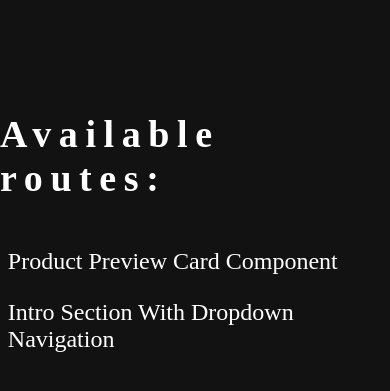
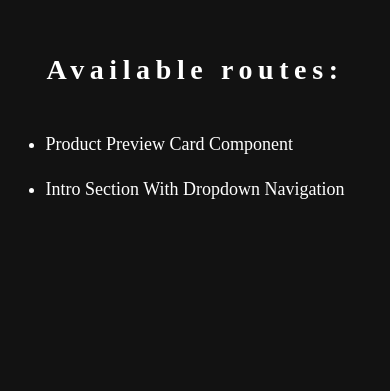
Before and after one commit to Moustafa-H/frontend-mentor-components, a Next.js app: page / in a window 390 px wide. Shown: the part 243-634 px from the top of the page. Built offline with nearby package versions, Linux system fonts and the light colour scheme.

Commit message:
home page, home button media queries

```diff
--- a/app/home.module.css
+++ b/app/home.module.css
@@ -16,7 +16,7 @@
 .ul {
   font-size: 24px;
   overflow-y: auto;
-  padding: 0 2vw;
+  padding: 0 2rem;
 }
 
 .li {
@@ -30,3 +30,17 @@
 .li:active {
   color: hsl(10, 80%, 25%);
 }
+
+@media (width <= 768px) {
+  .main {
+    padding-top: 0;
+  }
+
+  .h1 {
+    font-size: 28px;
+  }
+
+  .ul {
+    font-size: 18px;
+  }
+}
```
Also changed, not shown: app/_components/HomeButton/HomeButton.css (+5 -3 lines).
